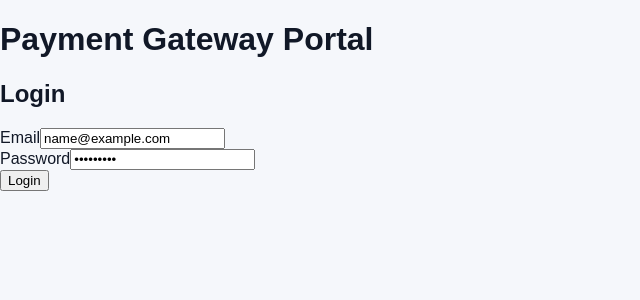
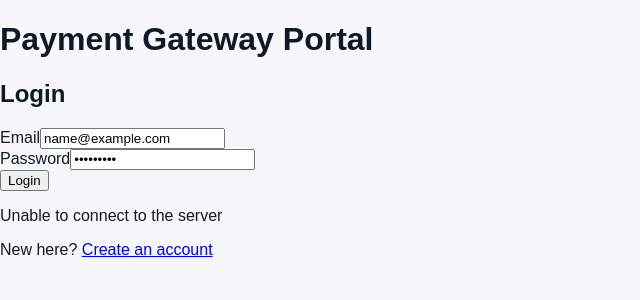
Before and after one commit to Aryannnn11/Payment-gateway-portal, a React (Vite) app in the folder client/: page /login in a window 1280 px wide. Both pictures are taken after typing "name@example.com", "Sample123" into the empty fields and a click on the button "Login". Shown: the top 300 px of the page, without its empty margins (0-640 px from the left). Built offline with nearby package versions, Linux system fonts and the light colour scheme; no server answers.

Commit message:
Show login errors and link to registration

```diff
--- a/client/src/pages/Login.jsx
+++ b/client/src/pages/Login.jsx
@@ -1,13 +1,16 @@
 const API_URL = import.meta.env.VITE_API_URL || "http://localhost:5000";
 
 import { useState } from "react";
+import { Link } from "react-router-dom";
 
 function Login() {
     const [email, setEmail] = useState("");
     const [password, setPassword] = useState("");
+    const [message, setMessage] = useState("");
 
     const handleSubmit = async (event) => {
         event.preventDefault();
+        setMessage("");
 
         try {
             const response = await fetch(
@@ -26,7 +29,10 @@ function Login() {
 
             const data = await response.json();
 
-            console.log("Server response:", data);
+            if (!response.ok) {
+                setMessage(data.message || "Login failed");
+                return;
+            }
 
          if (response.ok) {
             localStorage.setItem("token", data.token);
@@ -37,6 +43,7 @@ function Login() {
 
         } catch (error) {
             console.error("Login error:", error);
+            setMessage("Unable to connect to the server");
         }
     };
 
@@ -72,7 +79,9 @@ function Login() {
                     Login
                 </button>
 
+                {message && <p role="alert">{message}</p>}
             </form>
+            <p>New here? <Link to="/register">Create an account</Link></p>
         </div>
     );
 }
```
